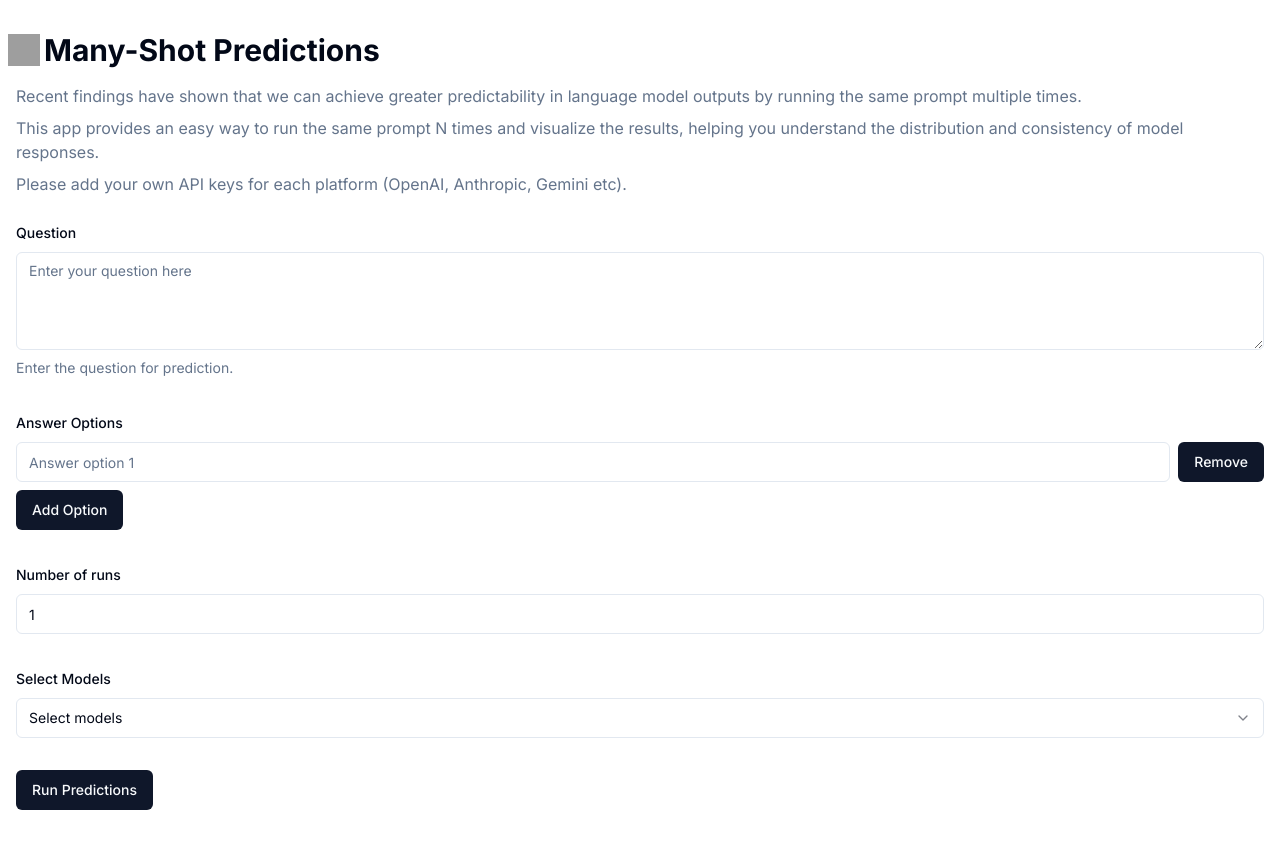
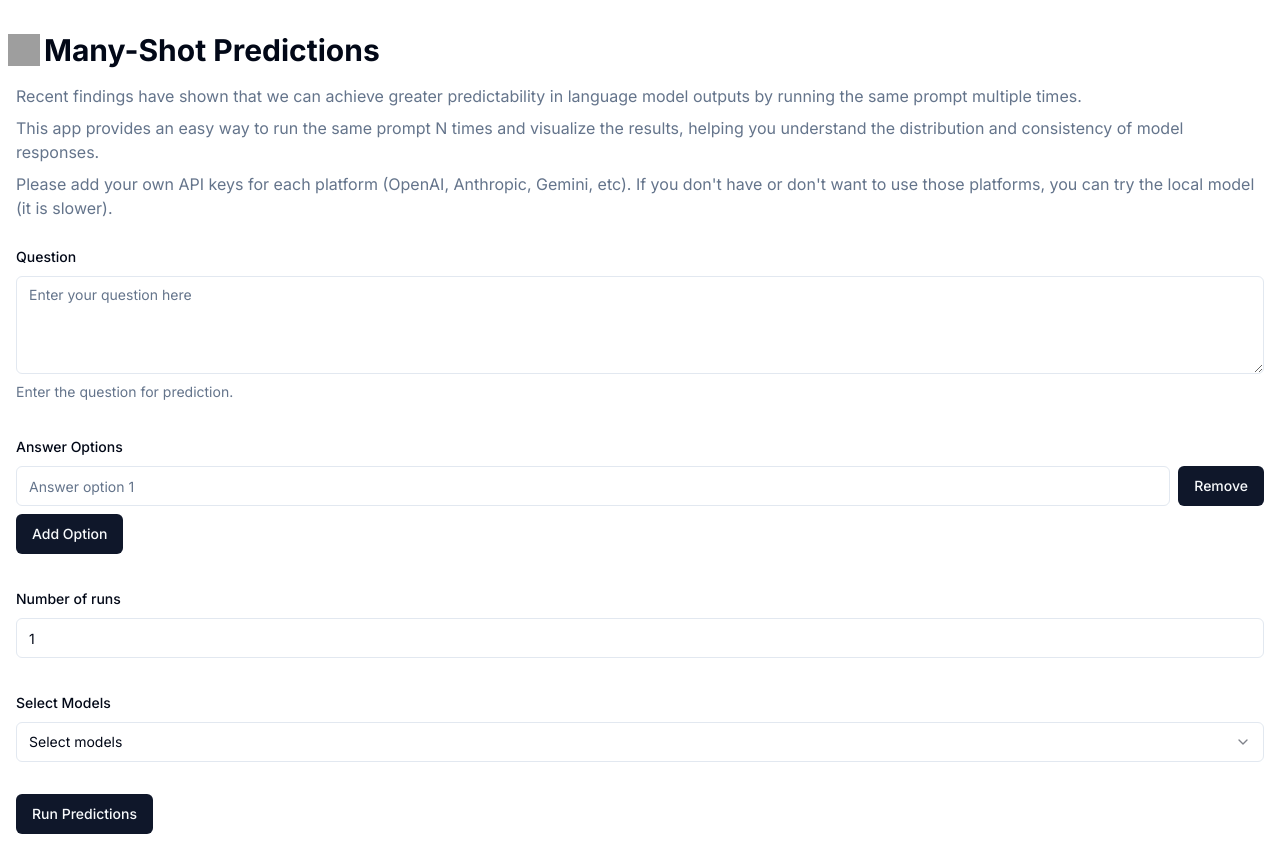
Before and after one commit to btahir/many-shot, a Next.js app: page / in a window 1280 px wide. Before the commit the page ends 826 px from the top, so only its background shows below. Built offline with nearby package versions, Linux system fonts and the light colour scheme; grey boxes are pictures that could not be loaded.

Commit message:
local model in sub heading

```diff
--- a/app/page.tsx
+++ b/app/page.tsx
@@ -360,7 +360,8 @@ export default function Home() {
 
         <p>
           Please add your own API keys for each platform (OpenAI, Anthropic,
-          Gemini etc).
+          Gemini, etc). If you don't have or don't want to use those platforms,
+          you can try the local model (it is slower).
         </p>
       </div>
       <Form {...form}>
```
